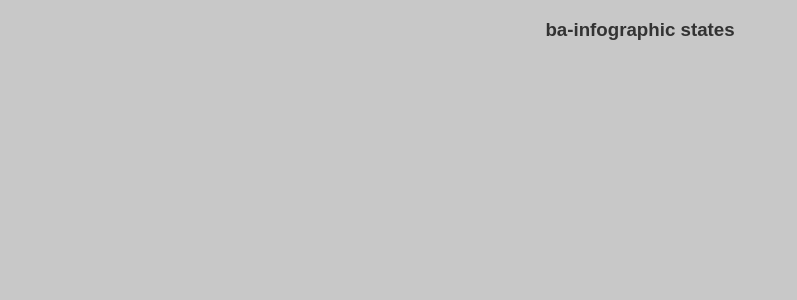
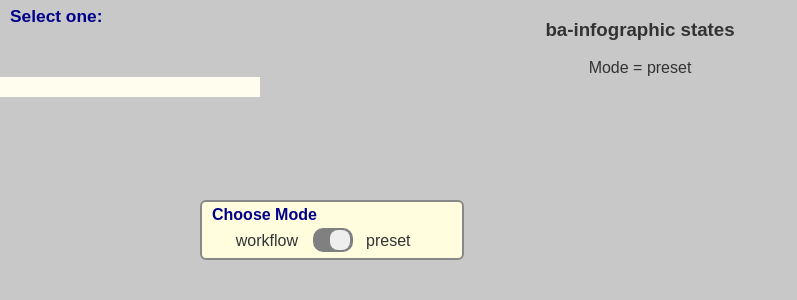
Before and after one commit to markdev101/workflowProviders, a React (Create React App) app: page / in a window 1280 px wide. Shown: the top 300 px of the page, without its empty margins (0-797 px from the left). Built offline with nearby package versions, Linux system fonts and the light colour scheme.

Commit message:
8 files modified

```diff
--- a/App.tsx
+++ b/App.tsx
@@ -1,12 +1,12 @@
+import * as React from 'react';
+import TestContainer from './components/test/TestContainer';
 import './style.css';
-import './components/test/testContainer';
-import TestContainer from './components/test/TestContainer';
 
 export default function App() {
   return (
     <div className="App">
       <h3>ba-infographic states</h3>
-      {/* <TestContainer className="appContainer"></TestContainer> */}
+      <TestContainer className="appContainer"></TestContainer>
     </div>
   );
 }
--- a/providers/AppContext.ts
+++ b/providers/AppContext.ts
@@ -1,4 +1,4 @@
-import React from "react";
+import * as React from 'react';
 
 const AppContext = React.createContext({});
 export const AppProvider = AppContext.Provider;
--- a/providers/Providers.tsx
+++ b/providers/Providers.tsx
@@ -1,6 +1,6 @@
 // src/state/Providers.tsx
-
-import React, { FunctionComponent } from 'react';
+import * as React from 'react';
+import { FunctionComponent } from 'react';
 import { AddressBookProvider } from './state/AddressBook.tsx';
 import { EmailProvider } from './state/Email.tsx';
 
```
Also changed, not shown: components/test/ModeChooser.tsx (+8 -8 lines), components/test/OptionsToggle.tsx (+2 -1 lines), components/test/TestContainer.tsx (+1 -1 lines), components/test/TestRadios.tsx (+2 -1 lines), components/test/TestToggle.tsx (+11 -10 lines).
